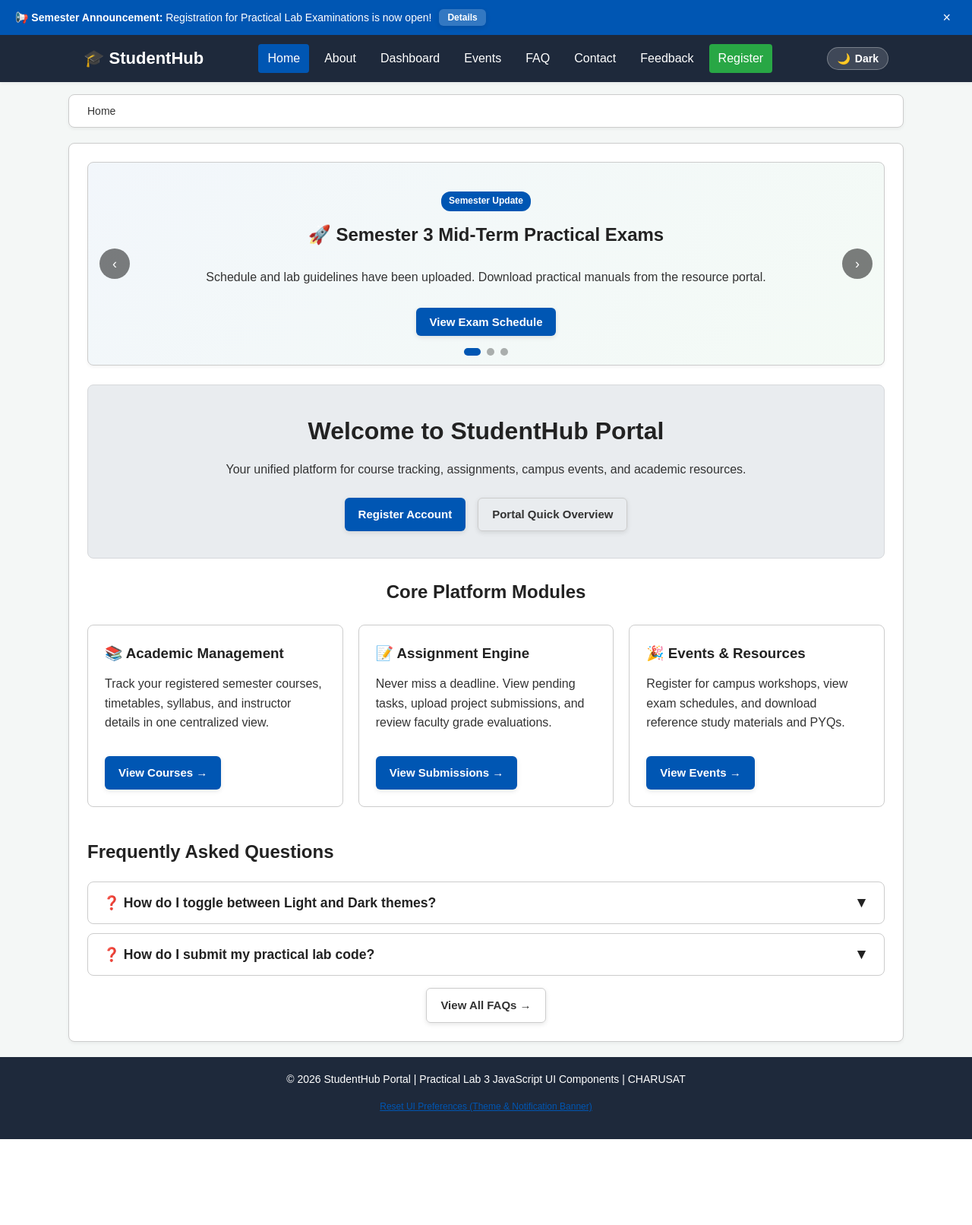
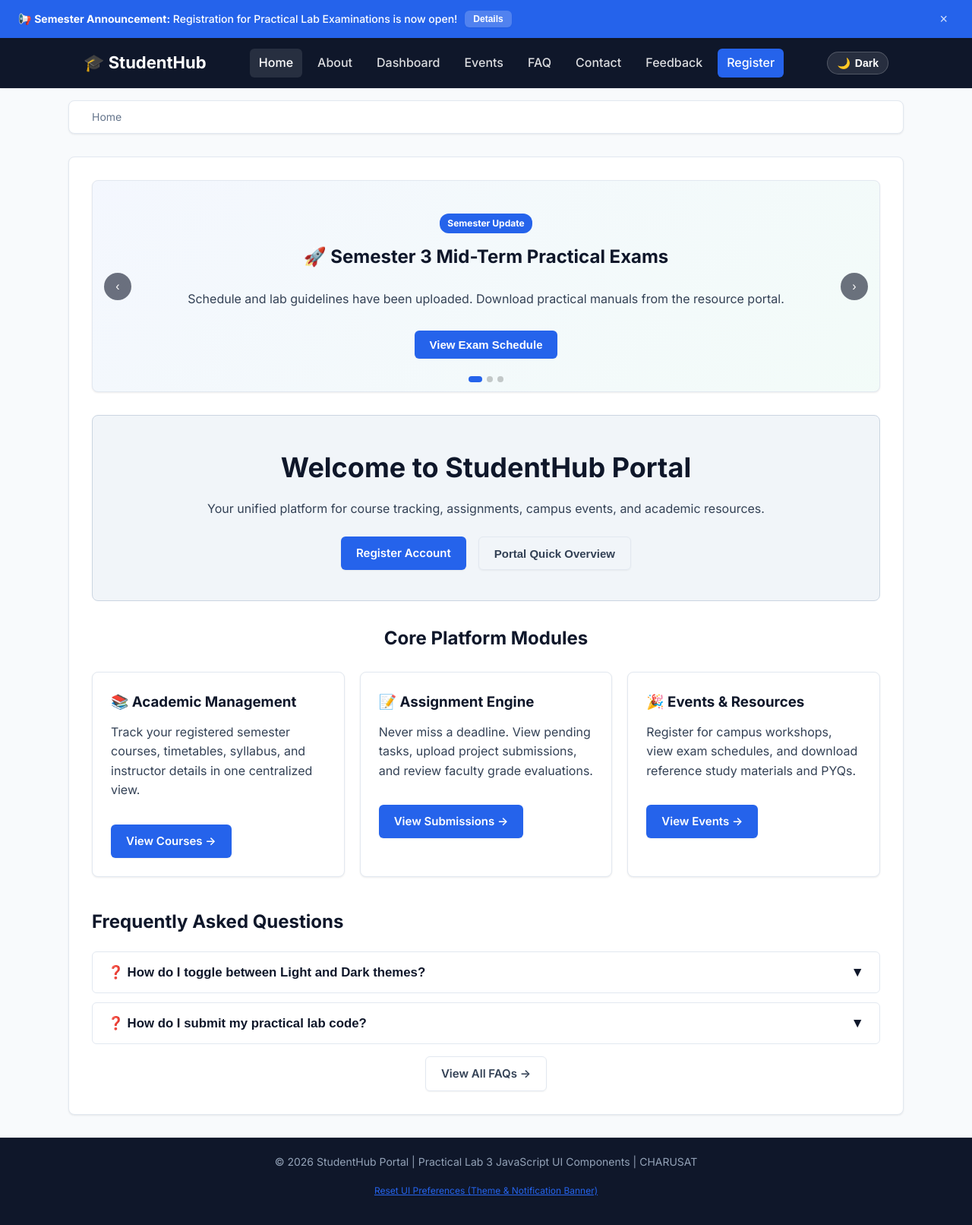
Before and after one commit to cs-cspit/25cs102-student-portel, a PHP site: page /html/index.html in a window 1280 px wide. Shown: the whole page at 76% size. Before the commit the page ends 1499 px from the top, so only its background shows below. Run offline with PHP 8.4, Linux system fonts and the light colour scheme.

Commit message:
Update student portal styles

```diff
--- a/pr2/assets/css/style.css
+++ b/pr2/assets/css/style.css
@@ -1,45 +1,66 @@
-/* StudentHub - CSS Stylesheet (Practical Lab 2 & 3 - Dynamic UI Components) */
+/* StudentHub - Professional CSS Stylesheet */
+
+@import url('https://fonts.googleapis.com/css2?family=Inter:wght@300;400;500;600;700;800&display=swap');
 
 :root {
-  --primary-color: #0056b3;
-  --primary-hover: #004085;
-  --bg-color: #f4f7f6;
+  /* High-Contrast Professional Color Palette */
+  --primary-color: #2563eb;
+  --primary-hover: #1d4ed8;
+  --bg-color: #f8fafc;
   --card-bg: #ffffff;
-  --text-color: #333333;
-  --heading-color: #222222;
-  --border-color: #cccccc;
-  --header-bg: #1e293b;
+  --text-color: #334155;
+  --heading-color: #0f172a;
+  --border-color: #e2e8f0;
+
+  /* Header & Footer */
+  --header-bg: #0f172a;
   --header-text: #ffffff;
-  --hero-bg: #e9ecef;
-  --hero-border: #d6d8db;
-  --success-color: #28a745;
-  --danger-color: #dc3545;
-  --warning-color: #ffc107;
-  --font-family: Arial, Helvetica, sans-serif;
-  --shadow-sm: 0 2px 4px rgba(0, 0, 0, 0.05);
-  --shadow-md: 0 4px 12px rgba(0, 0, 0, 0.1);
-  --shadow-lg: 0 10px 25px rgba(0, 0, 0, 0.15);
-  --transition-speed: 0.3s;
+  --footer-bg: #0f172a;
+  --footer-text: #94a3b8;
+
+  /* Status Colors */
+  --success-color: #10b981;
+  --danger-color: #ef4444;
+  --warning-color: #f59e0b;
+
+  /* Hero Section */
+  --hero-bg: #f1f5f9;
+  --hero-border: #cbd5e1;
+
+  /* Typography & Shadows */
+  --font-family: 'Inter', -apple-system, BlinkMacSystemFont, "Segoe UI", Roboto, sans-serif;
+  --shadow-sm: 0 1px 3px rgba(0, 0, 0, 0.05), 0 1px 2px rgba(0, 0, 0, 0.03);
+  --shadow-md: 0 4px 6px -1px rgba(0, 0, 0, 0.08), 0 2px 4px -1px rgba(0, 0, 0, 0.04);
+  --shadow-lg: 0 10px 15px -3px rgba(0, 0, 0, 0.1), 0 4px 6px -2px rgba(0, 0, 0, 0.05);
+
+  --border-radius-sm: 6px;
+  --border-radius-md: 8px;
+  --border-radius-lg: 12px;
+  --transition-speed: 0.2s;
 }
 
-/* Dark Theme Palette (Advanced Extension) */
+/* Dark Theme Palette */
 body.dark-theme {
-  --primary-color: #3b82f6;
-  --primary-hover: #60a5fa;
   --bg-color: #0f172a;
   --card-bg: #1e293b;
   --text-color: #cbd5e1;
   --heading-color: #f8fafc;
   --border-color: #334155;
-  --header-bg: #090d16;
+  --header-bg: #020617;
   --header-text: #f8fafc;
+  --footer-bg: #020617;
+  --footer-text: #64748b;
+
+  /* Hero */
   --hero-bg: #1e293b;
   --hero-border: #334155;
-  --shadow-sm: 0 2px 4px rgba(0, 0, 0, 0.3);
-  --shadow-md: 0 4px 12px rgba(0, 0, 0, 0.4);
-  --shadow-lg: 0 10px 25px rgba(0, 0, 0, 0.5);
+
+  --shadow-sm: 0 1px 3px rgba(0, 0, 0, 0.3);
+  --shadow-md: 0 4px 6px -1px rgba(0, 0, 0, 0.4);
+  --shadow-lg: 0 10px 15px -3px rgba(0, 0, 0, 0.5);
 }
 
+/* Global Reset */
 * {
   box-sizing: border-box;
   margin: 0;
@@ -57,17 +78,28 @@ body {
   transition: background-color var(--transition-speed) ease, color var(--transition-speed) ease;
 }
 
-/* Keyboard Accessibility: Skip to Content */
+a {
+  color: var(--primary-color);
+  text-decoration: none;
+  transition: color 0.15s ease;
+}
+
+a:hover {
+  color: var(--primary-hover);
+}
+
+/* Skip Link */
 .skip-link {
   position: absolute;
   top: -100px;
   left: 10px;
-  background: #333333;
+  background: var(--primary-color);
   color: #ffffff;
-  padding: 8px 12px;
+  padding: 8px 16px;
   z-index: 100;
   text-decoration: none;
-  border-radius: 4px;
+  border-radius: var(--border-radius-sm);
+  font-weight: 600;
   transition: top 0.2s ease;
 }
 
@@ -75,19 +107,20 @@ body {
   top: 10px;
 }
 
-/* Notification Banner Component */
+/* Notification Banner */
 .notification-banner {
   background-color: var(--primary-color);
   color: #ffffff;
-  padding: 10px 20px;
+  padding: 12px 24px;
   display: flex;
   align-items: center;
   justify-content: space-between;
   gap: 15px;
   font-size: 14px;
+  font-weight: 500;
   position: relative;
   z-index: 90;
-  transition: all 0.4s ease;
+  box-shadow: var(--shadow-sm);
 }
 
 .notification-banner.dismissed {
@@ -114,13 +148,15 @@ body {
   font-size: 18px;
   cursor: pointer;
   padding: 4px 8px;
-  border-radius: 4px;
+  border-radius: var(--border-radius-sm);
   line-height: 1;
-  transition: background-color 0.2s ease;
+  opacity: 0.8;
+  transition: opacity 0.15s ease, background-color 0.15s ease;
 }
 
 .banner-close-btn:hover {
-  background-color: rgba(255, 255, 255, 0.2);
+  opacity: 1;
+  background-color: rgba(255, 255, 255, 0.1);
 }
 
 /* Header & Navigation Bar */
@@ -131,23 +167,21 @@ header {
   top: 0;
   z-index: 80;
   box-shadow: var(--shadow-sm);
-  transition: background-color var(--transition-speed) ease;
 }
 
 .navbar {
   max-width: 1100px;
   margin: 0 auto;
-  padding: 12px 20px;
+  padding: 14px 20px;
   display: flex;
   align-items: center;
   justify-content: space-between;
-  position: relative;
 }
 
 .navbar .logo {
   color: #ffffff;
   font-size: 22px;
-  font-weight: bold;
+  font-weight: 700;
   text-decoration: none;
   display: flex;
   align-items: center;
@@ -162,8 +196,8 @@ header {
 
 /* Theme Switcher Button */
 .theme-toggle-btn {
-  background: rgba(255, 255, 255, 0.15);
-  border: 1px solid rgba(255, 255, 255, 0.3);
+  background: rgba(255, 255, 255, 0.1);
+  border: 1px solid rgba(255, 255, 255, 0.2);
   color: #ffffff;
   padding: 6px 12px;
   border-radius: 20px;
@@ -262,26 +295,28 @@ header {
 }
 
 .nav-links a {
-  color: #ffffff;
+  color: rgba(255, 255, 255, 0.85);
   text-decoration: none;
   padding: 6px 12px;
-  border-radius: 4px;
+  border-radius: var(--border-radius-sm);
   display: block;
   font-weight: 500;
-  transition: background-color 0.2s ease;
+  transition: background-color 0.15s ease, color 0.15s ease;
 }
 
 .nav-links a:hover,
 .nav-links a.active {
-  background-color: var(--primary-color);
+  color: #ffffff;
+  background-color: rgba(255, 255, 255, 0.1);
 }
 
 .nav-links a.btn-login {
-  background-color: var(--success-color);
+  background-color: var(--primary-color);
+  color: #ffffff;
 }
 
 .nav-links a.btn-login:hover {
-  background-color: #218838;
+  background-color: var(--primary-hover);
 }
 
 @keyframes slideDown {
@@ -298,12 +333,12 @@ header {
 /* Page Container */
 .container {
   max-width: 1100px;
-  width: 100%;
-  margin: 20px auto;
-  padding: 24px;
+  width: calc(100% - 40px);
+  margin: 30px auto;
+  padding: 30px;
   background-color: var(--card-bg);
   border: 1px solid var(--border-color);
-  border-radius: 8px;
+  border-radius: var(--border-radius-md);
   flex-grow: 1;
   box-shadow: var(--shadow-sm);
   transition: background-color var(--transition-speed) ease, border-color var(--transition-speed) ease;
@@ -311,19 +346,21 @@ header {
 
 /* Breadcrumbs */
 .breadcrumb-nav {
-  margin-bottom: 15px;
+  margin-bottom: 20px;
   font-size: 14px;
 }
 
 .breadcrumb {
   list-style: none;
   display: flex;
-  gap: 5px;
+  gap: 6px;
+  color: #64748b;
 }
 
 .breadcrumb-item + .breadcrumb-item::before {
-  content: "/ ";
-  color: #666666;
+  content: "/";
+  color: #94a3b8;
+  margin-right: 6px;
 }
 
 .breadcrumb-item a {
@@ -339,63 +376,62 @@ header {
 h1, h2, h3 {
   margin-bottom: 12px;
   color: var(--heading-color);
+  font-weight: 700;
   transition: color var(--transition-speed) ease;
 }
 
 h1 {
-  font-size: 2rem;
+  font-size: 2.25rem;
 }
 
 p {
-  margin-bottom: 15px;
+  margin-bottom: 16px;
 }
 
 /* Hero Section */
 .hero {
   background-color: var(--hero-bg);
   border: 1px solid var(--hero-border);
-  padding: 35px 25px;
+  padding: 40px 30px;
   text-align: center;
-  margin-bottom: 25px;
-  border-radius: 8px;
+  margin-bottom: 30px;
+  border-radius: var(--border-radius-md);
   transition: background-color var(--transition-speed) ease, border-color var(--transition-speed) ease;
 }
 
 .wireframe-badge {
   display: inline-block;
-  background-color: #17a2b8;
+  background-color: #0284c7;
   color: #ffffff;
   font-size: 12px;
-  padding: 3px 8px;
-  border-radius: 3px;
-  margin-bottom: 10px;
+  padding: 3px 10px;
+  border-radius: 20px;
+  margin-bottom: 12px;
   font-weight: bold;
 }
 
-/* Buttons & Intermediate Transitions */
+/* Buttons */
 .btn {
   display: inline-block;
   background-color: var(--primary-color);
   color: #ffffff;
-  padding: 10px 18px;
+  padding: 10px 20px;
   text-decoration: none;
   border: none;
-  border-radius: 6px;
+  border-radius: var(--border-radius-sm);
   cursor: pointer;
   font-size: 15px;
   font-weight: 600;
-  transition: transform 0.2s ease, background-color 0.2s ease, box-shadow 0.2s ease;
-  box-shadow: 0 2px 6px rgba(0, 0, 0, 0.1);
+  transition: background-color 0.15s ease, transform 0.1s ease;
+  box-shadow: 0 1px 2px rgba(0, 0, 0, 0.05);
 }
 
 .btn:hover {
   background-color: var(--primary-hover);
-  transform: translateY(-2px);
-  box-shadow: 0 4px 10px rgba(0, 0, 0, 0.15);
 }
 
 .btn:active {
-  transform: translateY(0);
+  transform: scale(0.98);
 }
 
 .btn-secondary {
@@ -408,12 +444,12 @@ p {
   background-color: var(--border-color);
 }
 
-/* Card Grid Layout & Card Micro-animations (Intermediate Extension) */
+/* Card Grid Layout */
 .grid-3 {
   display: grid;
   grid-template-columns: 1fr;
   gap: 20px;
-  margin-top: 15px;
+  margin-top: 20px;
 }
 
 @media (min-width: 768px) {
@@ -431,25 +467,25 @@ p {
 .card {
   background-color: var(--card-bg);
   border: 1px solid var(--border-color);
-  padding: 22px;
-  border-radius: 8px;
-  transition: transform 0.25s ease, box-shadow 0.25s ease, border-color 0.25s ease;
+  padding: 24px;
+  border-radius: var(--border-radius-md);
+  box-shadow: var(--shadow-sm);
+  transition: border-color var(--transition-speed) ease, box-shadow var(--transition-speed) ease;
 }
 
 .card:hover {
-  transform: translateY(-4px);
+  border-color: var(--primary-color);
   box-shadow: var(--shadow-md);
-  border-color: var(--primary-color);
 }
 
-/* Image / Content Slider (Carousel Component) */
+/* Content Slider (Carousel Component) */
 .slider-container {
   position: relative;
   overflow: hidden;
-  border-radius: 8px;
+  border-radius: var(--border-radius-md);
   background-color: var(--card-bg);
   border: 1px solid var(--border-color);
-  margin-bottom: 25px;
+  margin-bottom: 30px;
   box-shadow: var(--shadow-sm);
 }
 
@@ -461,8 +497,8 @@ p {
 
 .slide {
   min-width: 100%;
-  padding: 35px 25px;
-  background: linear-gradient(135deg, rgba(0, 86, 179, 0.05), rgba(40, 167, 69, 0.05));
+  padding: 40px 30px;
+  background: linear-gradient(135deg, rgba(37, 99, 235, 0.05), rgba(16, 185, 129, 0.05));
   text-align: center;
   display: flex;
   flex-direction: column;
@@ -488,24 +524,23 @@ body.dark-theme .slide {
   position: absolute;
   top: 50%;
   transform: translateY(-50%);
-  background: rgba(0, 0, 0, 0.5);
+  background: rgba(15, 23, 42, 0.6);
   color: #ffffff;
   border: none;
-  width: 40px;
-  height: 40px;
+  width: 36px;
+  height: 36px;
   border-radius: 50%;
   cursor: pointer;
-  font-size: 18px;
+  font-size: 16px;
   display: flex;
   align-items: center;
   justify-content: center;
   z-index: 10;
-  transition: background-color 0.2s ease, transform 0.2s ease;
+  transition: background-color 0.15s ease;
 }
 
 .slider-nav-btn:hover {
-  background: rgba(0, 0, 0, 0.8);
-  transform: translateY(-50%) scale(1.1);
+  background: rgba(15, 23, 42, 0.85);
 }
 
 .slider-prev {
@@ -522,28 +557,28 @@ body.dark-theme .slide {
   left: 50%;
   transform: translateX(-50%);
   display: flex;
-  gap: 8px;
+  gap: 6px;
   z-index: 10;
 }
 
 .slider-dot {
-  width: 10px;
-  height: 10px;
+  width: 8px;
+  height: 8px;
   border-radius: 50%;
-  background: rgba(0, 0, 0, 0.3);
+  background: rgba(0, 0, 0, 0.2);
   border: none;
   cursor: pointer;
-  transition: all 0.25s ease;
+  transition: all 0.2s ease;
 }
 
 body.dark-theme .slider-dot {
-  background: rgba(255, 255, 255, 0.3);
+  background: rgba(255, 255, 255, 0.2);
 }
 
 .slider-dot.active {
   background: var(--primary-color);
-  width: 22px;
-  border-radius: 5px;
+  width: 18px;
+  border-radius: 4px;
 }
 
 /* Collapsible FAQ Accordion Component */
@@ -556,10 +591,10 @@ body.dark-theme .slider-dot {
 
 .accordion-item {
   border: 1px solid var(--border-color);
-  border-radius: 8px;
+  border-radius: var(--border-radius-sm);
   background-color: var(--card-bg);
   overflow: hidden;
-  transition: border-color 0.2s ease;
+  transition: border-color 0.15s ease;
 }
 
 .accordion-item.active {
@@ -572,27 +607,27 @@ body.dark-theme .slider-dot {
   background: transparent;
   border: none;
   text-align: left;
-  font-size: 1.1rem;
-  font-weight: bold;
+  font-size: 1.05rem;
+  font-weight: 600;
   color: var(--heading-color);
   cursor: pointer;
   display: flex;
   justify-content: space-between;
   align-items: center;
-  transition: background-color 0.2s ease;
+  transition: background-color 0.15s ease;
 }
 
 .accordion-header:hover {
-  background-color: rgba(0, 0, 0, 0.03);
+  background-color: rgba(0, 0, 0, 0.02);
 }
 
 body.dark-theme .accordion-header:hover {
-  background-color: rgba(255, 255, 255, 0.05);
+  background-color: rgba(255, 255, 255, 0.03);
 }
 
 .accordion-icon {
-  font-size: 1.2rem;
-  transition: transform 0.3s ease;
+  font-size: 1.1rem;
+  transition: transform 0.25s ease;
 }
 
 .accordion-item.active .accordion-icon {
@@ -741,13 +775,14 @@ body.dark-theme .form-hint {
 
 /* Footer */
 footer {
-  background-color: var(--header-bg);
-  color: var(--header-text);
+  background-color: var(--footer-bg);
+  color: var(--footer-text);
   text-align: center;
-  padding: 18px 20px;
+  padding: 20px;
   margin-top: auto;
   font-size: 14px;
   transition: background-color var(--transition-speed) ease;
+  border-top: 1px solid rgba(255, 255, 255, 0.05);
 }
 
 footer a {
```
Also changed, not shown: other parts of pr2/assets/css/style.css (+35 -36 lines).
